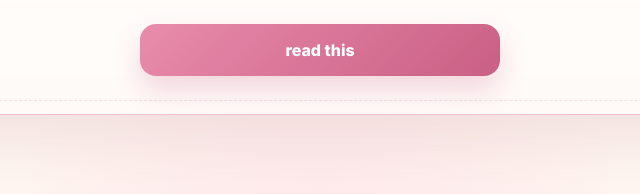
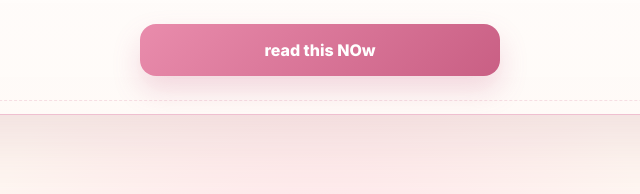
Before and after one commit to oishee0505/apology-page, a plain HTML site: page index.html in a window 1280 px wide. Shown: the part 472-666 px from the top of the page, 320-960 px from the left. Drawn offline with nearby package versions, Linux system fonts and the light colour scheme.

Commit message:
final changes

```diff
--- a/index.html
+++ b/index.html
@@ -29,7 +29,7 @@
           <img class="side-img float-two" src="images/right-cute.png" alt="soft decoration" />
         </div>
 
-        <button class="primary-btn" id="openBtn">read this</button>
+        <button class="primary-btn" id="openBtn">read this NOw</button>
       </div>
     </section>
 
```
